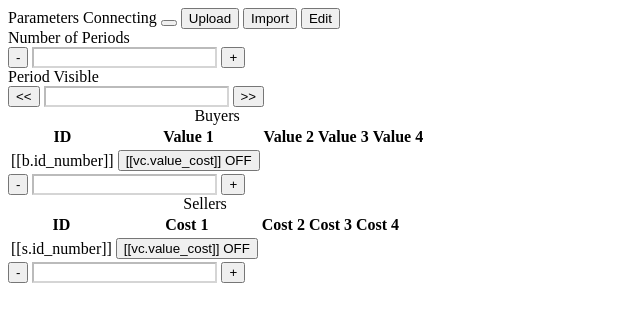
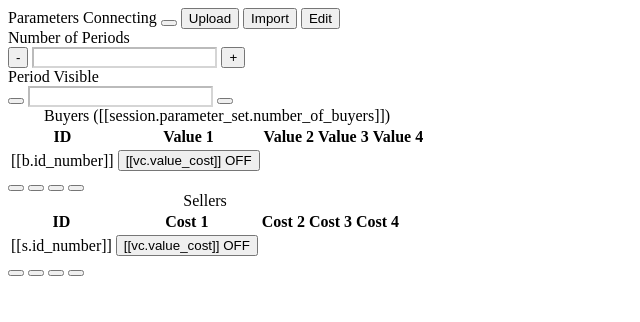
Before and after one commit to jeffreykirchner/esi_double_auction, a Django app: template main/templates/staff/staff_session/parameters_card.html in a window 1280 px wide. Shown: the top 322 px of the page, without its empty margins (0-640 px from the left). Run offline with Django 3.2, Linux system fonts and the light colour scheme; the template is opened without the code that fills it, so the values that code supplies are empty.

Commit message:
add parameter shift buttons

```diff
--- a/main/templates/staff/staff_session/parameters_card.html
+++ b/main/templates/staff/staff_session/parameters_card.html
@@ -56,7 +56,7 @@
                         <button class="btn btn-outline-secondary"
                                 type="button"
                                 v-bind:disabled="reconnecting || working || current_period <= 1"
-                                v-on:click="updateCurrentPeriod(-1)"><<</button>
+                                v-on:click="updateCurrentPeriod(-1)"><i class="fas fa-angle-double-left"></i></button>
                         <input type="number"
                                id="period_visible"
                                class="form-control text-center"
@@ -66,17 +66,17 @@
                         <button class="btn btn-outline-secondary"
                                 v-bind:disabled="reconnecting || working || current_period == session.parameter_set.number_of_periods"
                                 v-on:click="updateCurrentPeriod(1)"
-                                type="button">>></button>
+                                type="button"><i class="fas fa-angle-double-right"></i></button>
                     </div>
                 </div>
             </div>
         </div>
 
-        <!-- edit values -->
+        <!-- edit values and costs -->
         <div class="row">
             <div class="col-md text-center">
                 <table class="table table-hover table-condensed table-responsive-lg">
-                    <caption class="text-center" style="caption-side:top;">Buyers</caption>
+                    <caption class="text-center" style="caption-side:top;">Buyers ([[session.parameter_set.number_of_buyers]])</caption>
                     <thead>
                         <tr>
                             <th scope="col" class = "m-1 p-1">
@@ -115,24 +115,37 @@
                     </tbody>
                 </table>
 
-                <div class = "d-flex justify-content-center">
-                    <div class="input-group w-50">
+                <div class="btn-group" role="group" aria-label="Buyer parameters">
+                    <button class="btn btn-outline-secondary"
+                            type="button"
+                            v-bind:disabled="reconnecting || working"
+                            v-on:click="sendUpdateSubjectCount('BUYER', 1)"
+                            title = "Add a buyer">
+                        <i class="fas fa-plus"></i>
+                    </button>
                     <button class="btn btn-outline-secondary"
                             type="button"
                             v-bind:disabled="reconnecting || session.parameter_set.periods[current_period-1].buyers.length <= 1 || working"
-                                v-on:click="sendUpdateSubjectCount('BUYER', -1)">-</button>
-                        <input type="number"
-                            class="form-control text-center"
-                            aria-label="Buyer Count"
-                            disabled=true
-                            style="background-color: white;"
-                            v-model="session.parameter_set.number_of_buyers">
-                        <button class="btn btn-outline-secondary text-center"
-                                type="button"
+                            v-on:click="sendUpdateSubjectCount('BUYER', -1)"
+                            title = "Remove last Buyer">
+                        <i class="fas fa-minus"></i>
+                    </button>
+                    <button type="button"
+                            class="btn btn-outline-secondary"
+                            v-on:click="shiftValueOrCost('value','up')"
                             v-bind:disabled="reconnecting || working"
-                                v-on:click="sendUpdateSubjectCount('BUYER', 1)">+</button>
+                            title = "Shift values up">
+                        <i class="fas fa-angle-double-up"></i>
+                    </button>
+                    <button type="button"
+                            class="btn btn-outline-secondary"
+                            v-on:click="shiftValueOrCost('value','down')"
+                            v-bind:disabled="reconnecting || working"
+                            title = "Shift values down">
+                        <i class="fas fa-angle-double-down"></i>
+                    </button>
                 </div>
-                </div>
+
             </div>
             <div class="col-md text-center">
                 <table class="table table-hover table-condensed table-responsive-lg">
@@ -176,26 +189,57 @@
 
                 </table>
 
-                <div class = "d-flex justify-content-center">
-                    <div class="input-group w-50">
+                <div class="btn-group" role="group" aria-label="Seller parameters">
+                    <button class="btn btn-outline-secondary"
+                            type="button"
+                            v-bind:disabled="reconnecting || working"
+                            v-on:click="sendUpdateSubjectCount('SELLER', 1)"
+                            title = "Add a buyer">
+                        <i class="fas fa-plus"></i>
+                    </button>
                     <button class="btn btn-outline-secondary"
                             type="button"
                             v-bind:disabled="reconnecting || session.parameter_set.periods[current_period-1].sellers.length <= 1 || working"
-                                v-on:click="sendUpdateSubjectCount('SELLER', -1)">-</button>
-                        <input type="number"
-                            class="form-control text-center"
-                            aria-label="Seller Count"
-                            disabled=true
-                            style="background-color: white;"
-                            v-model="session.parameter_set.number_of_sellers">
-                        <button class="btn btn-outline-secondary"
+                            v-on:click="sendUpdateSubjectCount('SELLER', -1)"
+                            title = "Remove last Buyer">
+                        <i class="fas fa-minus"></i>
+                    </button>
+                    <button type="button"
+                            class="btn btn-outline-secondary"
+                            v-on:click="shiftValueOrCost('cost','up')"
                             v-bind:disabled="reconnecting || working"
-                                v-on:click="sendUpdateSubjectCount('SELLER', 1)"
-                                type="button">+</button>
+                            title = "Shift values up">
+                        <i class="fas fa-angle-double-up"></i>
+                    </button>
+                    <button type="button"
+                            class="btn btn-outline-secondary"
+                            v-on:click="shiftValueOrCost('cost','down')"
+                            v-bind:disabled="reconnecting || working"
+                            title = "Shift values down">
+                        <i class="fas fa-angle-double-down"></i>
+                    </button>
+                </div>
+
+            </div>
+        </div>
+
+        <!-- shift values and costs -->
+        <div class="row mt-4">
+            <div class="col-md text-center">
+
+            </div>
+
+            <div class="col-md text-center">
+            </div>
+        </div>
+
+        <!-- copy values and costs -->
+        <div class="row mt-4">
+            <div class="col-md text-center">
+            </div>
+
+            <div class="col-md text-center">
             </div>
         </div>
     </div>
 </div>
-
-    </div>
-</div>
```
Also changed, not shown: main/consumers/staff_session_consumer.py (+42 -0 lines), main/models/parameter_set.py (+13 -1 lines), main/models/parameter_set_period.py (+54 -26 lines), main/templates/staff/staff_session/staff_session.js (+12 -0 lines). Lines whose indentation alone changed are shown as unchanged.
